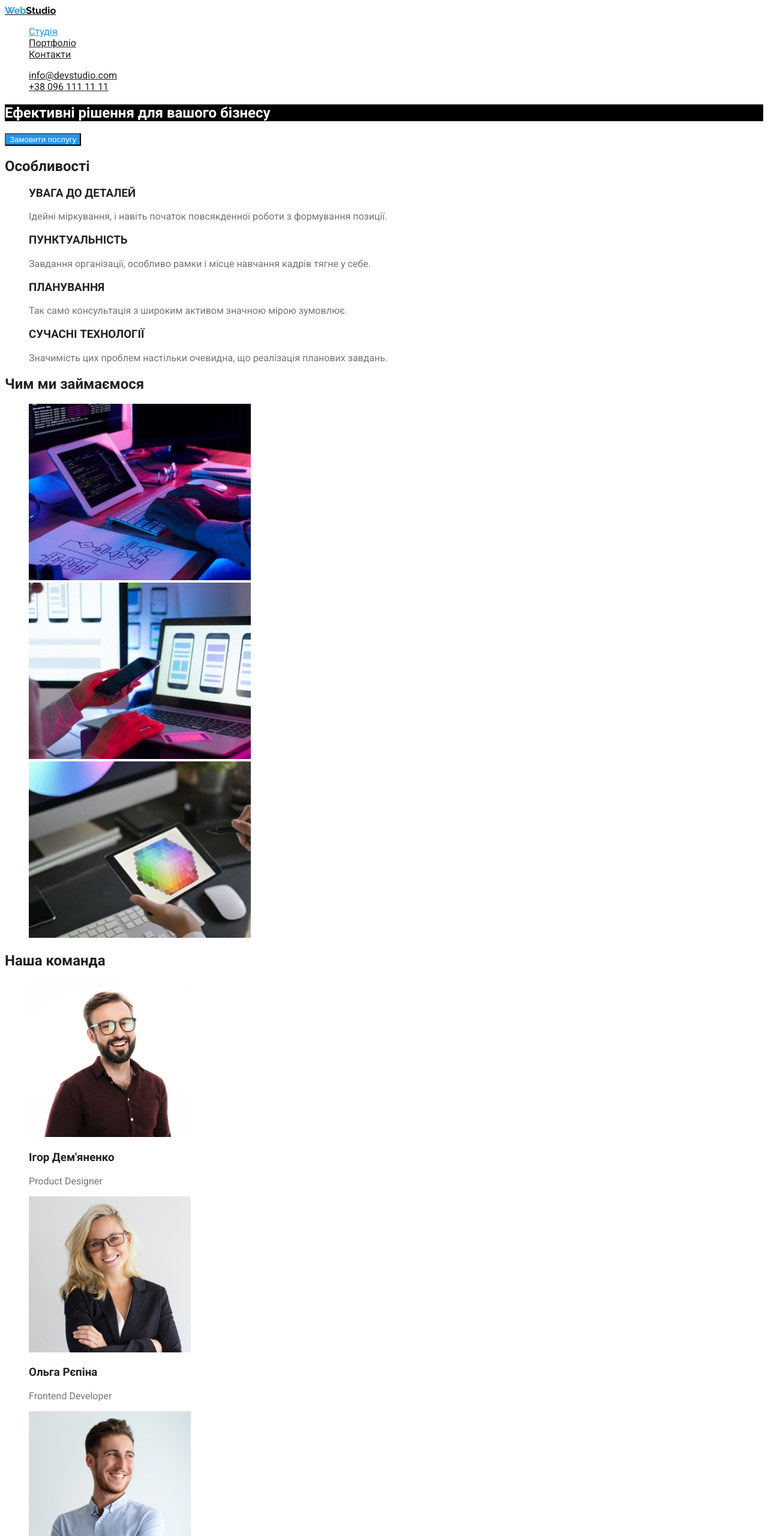
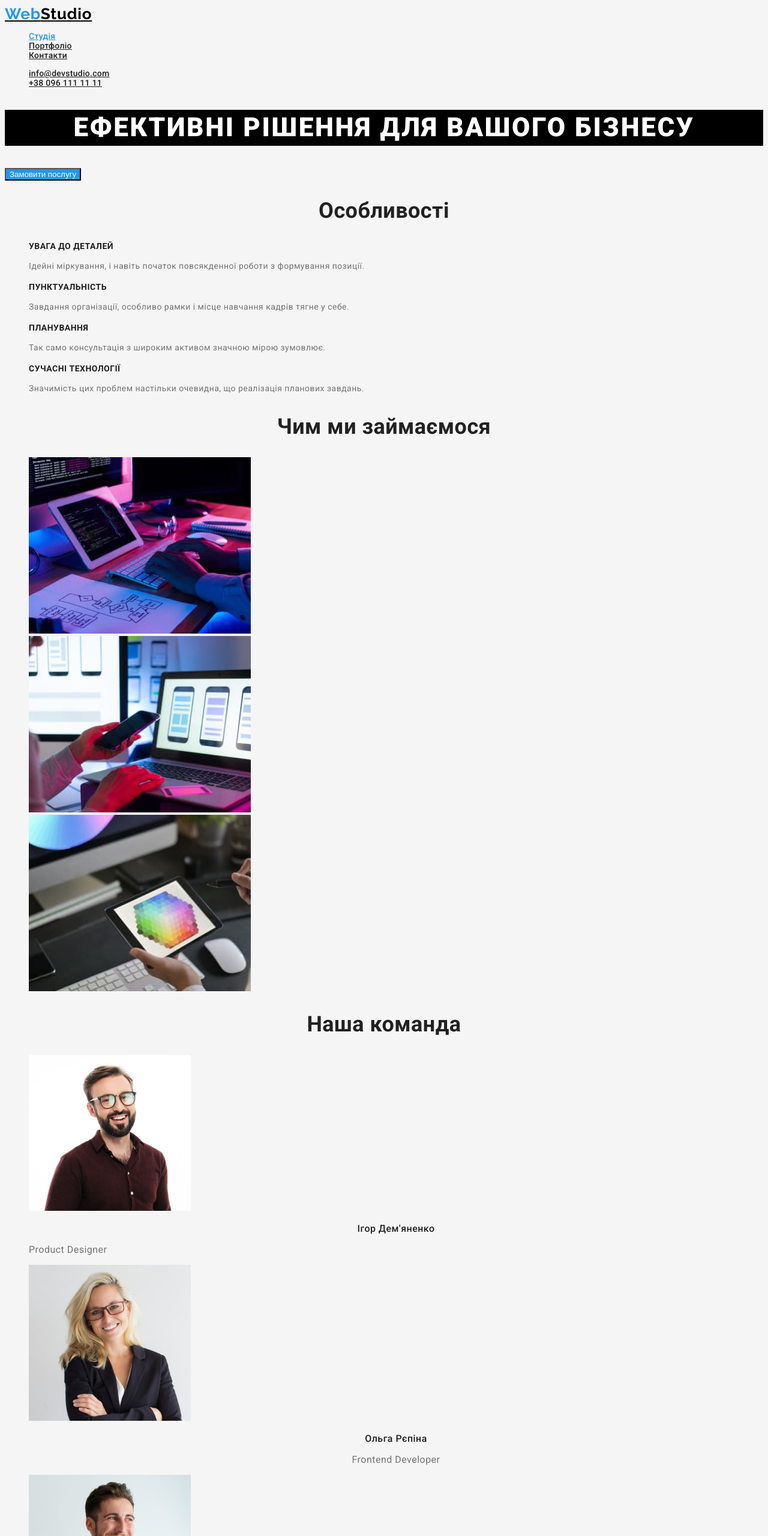
Before and after one commit to ryalua/goit-markup-hw-02, a plain HTML site: page index.html in a window 1280 px wide. Shown: the top 2560 px of the page at 60% size. Drawn offline with Linux system fonts and the light colour scheme.

Commit message:
Добавляет стили CSS для текста

```diff
--- a/css/style.css
+++ b/css/style.css
@@ -7,9 +7,10 @@
 }
 
 body {
-    background-color:#FFFFFF ;
+    background-color:#F5F5F5;
     color: var(--primery-text-color);
     font-family:Roboto, sans-serif;
+    letter-spacing: 0.03em;
 }
 .list {
     list-style: none;
@@ -20,10 +21,22 @@ body {
 .logo-header {
     color: #000;
     font-family: Raleway, sans-serif;
+    font-weight: 700;
+    font-size: 26px;
+    line-height: 1.19;
+
+/* identical to box height */
+letter-spacing: 0.03em;
+
+
 }
 .logo-footer {
     background-color:#2F303A;
     color:#FFFFFF ;
+    font-family: Raleway, sans-serif;
+    font-weight: 700;
+    font-size: 26px;
+    line-height: 1.19;
 }
 .logo-web {
     color: var(--accent-color);
@@ -31,6 +44,18 @@ body {
 
 
 /* Nav header */
+.nav-header {
+    font-weight: 500;
+    font-size: 14px;
+    line-height: 1.14;
+    letter-spacing: 0.02em;
+}
+.com-header {
+    font-weight: 500;
+    font-size: 14px;
+    line-height: 1.14;
+    letter-spacing: 0.02em;
+}
 .link {
     color: var(--title-text-color);
 }
@@ -46,28 +71,59 @@ body {
 .hero-title {
     background-color: #000;
     color: #FFFFFF;
+    font-weight: 900;
+    font-size: 44px;
+    line-height: 1.36;
+    letter-spacing: 0.06em;
+    text-align: center;
+    text-transform: uppercase;
 }
 
 /* Section h2*/
 .section-title {
     color: var(--title-text-color);
+    font-weight: 700;
+    font-size: 36px;
+    line-height: 1.17;
+    text-align: center;
 }
 
-/* Feature h3*/
+/* Feature h3, p*/
 .feature-list .title {
     color: var(--title-text-color);
+    font-weight: 700;
+    font-size: 14px;
+    line-height: 1,14;
+    text-transform: uppercase;
+}
+.feature-list .text {
+    font-weight: 400;
+    font-size: 14px;
+    line-height: 1.71;
 }
 
-/* Team h3*/
+/* Team h3, p*/
 .team-list .title {
     color: var(--title-text-color);
+    font-weight: 500;
+    font-size: 16px;
+    line-height: 1.19;
+    text-align: center;
+}
+.team-list .text {
+    font-weight: 400;
+    font-size: 16px;
+    line-height: 1.19;
+    text-align: center;
 }
 
 /* Button */
 .button {
     color: var(--title-text-color);
     background-color: var(--button-primery-bcg);
-
+    font-weight: 500;
+    font-size: 16px;
+    line-height: 1.62;
 }
 .button:hover,
 .button:focus {
--- a/index.html
+++ b/index.html
@@ -15,7 +15,7 @@
   <!--Шапка сайту-->
   <header class="page-header">
     <nav>
-      <a href="./images/WebStudio.svg" lang="en" class="logo-header">
+      <a href="#" lang="en" class="logo-header">
         <span class="logo-web">Web</span>Studio
       </a>
       <ul class="nav-header  list">
@@ -45,19 +45,19 @@
       <ul class="feature-list list">
         <li>
           <h3 class="title">УВАГА ДО ДЕТАЛЕЙ</h3>
-          <p>Ідейні міркування, і навіть початок повсякденної роботи з формування позиції.</p>
+          <p class="text">Ідейні міркування, і навіть початок повсякденної роботи з формування позиції.</p>
         </li>
         <li>
           <h3 class="title">ПУНКТУАЛЬНІСТЬ</h3>
-          <p>Завдання організації, особливо рамки і місце навчання кадрів тягне у себе.</p>
+          <p class="text">Завдання організації, особливо рамки і місце навчання кадрів тягне у себе.</p>
         </li>
         <li>
           <h3 class="title">ПЛАНУВАННЯ</h3>
-          <p>Так само консультація з широким активом значною мірою зумовлює.</p>
+          <p class="text">Так само консультація з широким активом значною мірою зумовлює.</p>
         </li>
         <li>
           <h3 class="title">СУЧАСНІ ТЕХНОЛОГІЇ</h3>
-          <p>Значимість цих проблем настільки очевидна, що реалізація планових завдань.</p>
+          <p class="text">Значимість цих проблем настільки очевидна, що реалізація планових завдань.</p>
         </li>
       </ul>
     </section>
@@ -82,24 +82,24 @@
         <li>
           <img src="./images/img(1).jpg" alt="дивчина" width="270">
           <h3 class="title">Ольга Рєпіна</h3>
-          <p lang="en">Frontend Developer</p>
+          <p class="text" lang="en">Frontend Developer</p>
         </li>
         <li>
           <img src="./images/img(2).jpg" alt="хлопець у світлій сорочці" width="270">
           <h3 class="title">Микола Тарасов</h3>
-          <p lang="en">Marketing</p>
+          <p class="text" lang="en">Marketing</p>
         </li>
         <li>
           <img src="./images/img(3).jpg" alt="хлопець в чорній футболці" width="270">
           <h3 class="title">Михайло Єрмаков</h3>
-          <p lang="en">UI Designer</p>
+          <p class="text" lang="en">UI Designer</p>
         </li>
       </ul>
     </section>
   </main>
   <!--Футер-->
   <footer>
-    <a href="./images/WebStudio.svg" lang="en" class="logo-footer">
+    <a href="#" lang="en" class="logo-footer">
       <span class="logo-web">Web</span>Studio
     </a>
     <address>
```
Also changed, not shown: portfolio.html (+16 -16 lines).
